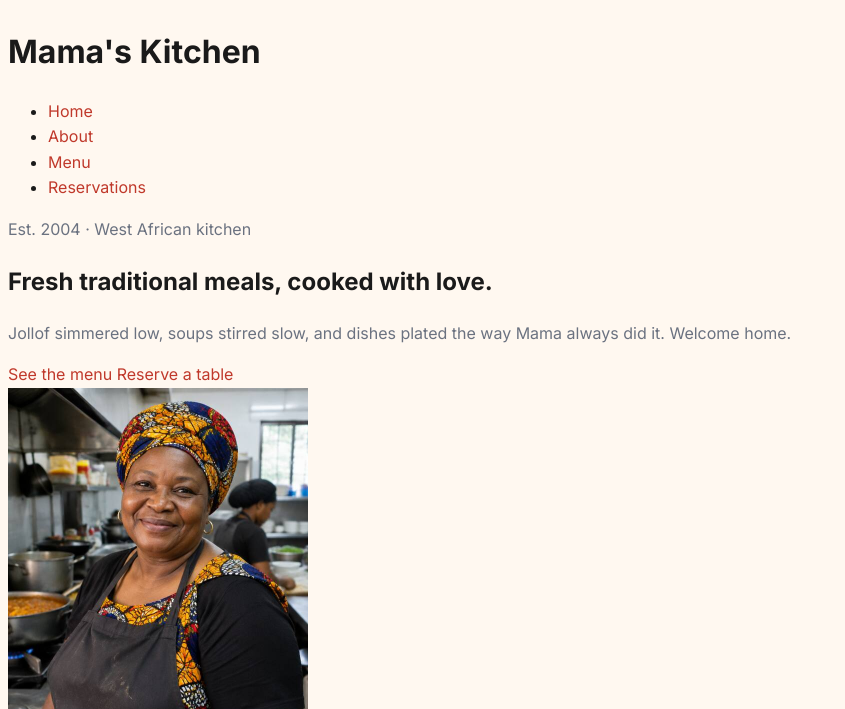
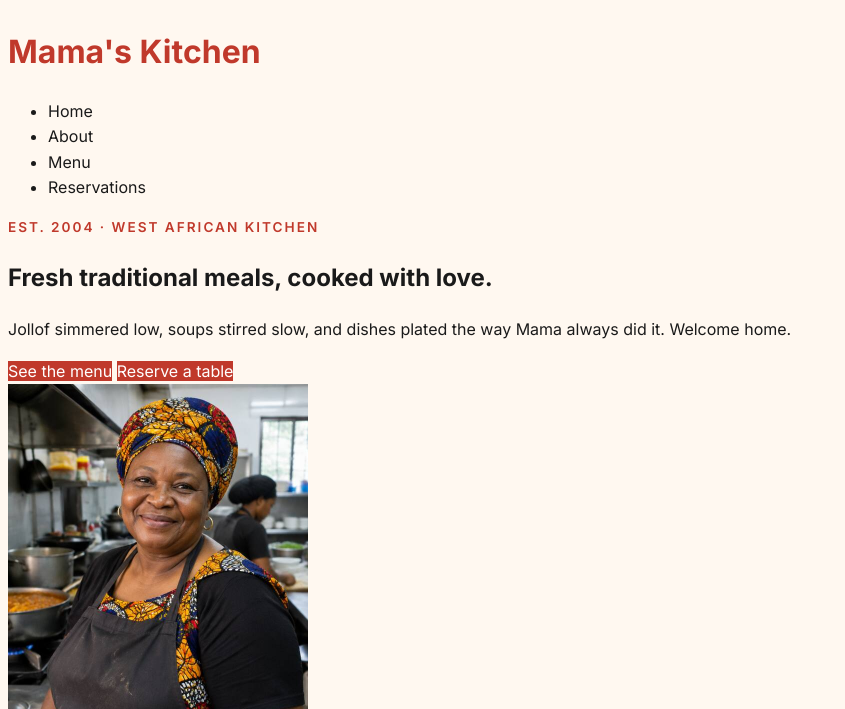
Before and after one commit to damianinnocent/mamas-kitchen, a plain HTML site: page index.html in a window 1280 px wide. Shown: the part 91-800 px from the top of the page, without its empty margins (0-845 px from the left). Drawn offline with Linux system fonts and the light colour scheme; a web font is replaced by a local one.

Commit message:
give style to classes

```diff
--- a/style.css
+++ b/style.css
@@ -12,11 +12,34 @@ h3,
 h4 {
     font-family: "inter", Arial, sans-serif;
 }
-p {
+/* p {
     color: #6b7280;
 }
 
 a {
     color: #c0392b;
     text-decoration: none;
+} */
+
+.eyebrow {
+    color:#c0392b;
+    font-size: 0.85rem;
+    font-weight: 600;
+    text-transform: uppercase;
+    letter-spacing: 2px;
 }
+
+.btn {
+    background-color: #c0392b;
+    color: #ffffff;
+    text-decoration: none;
+}
+
+header h1 {
+    color: #c0392b;
+}
+
+nav a {
+    color: #1a1a1a;
+    text-decoration: none;
+}
```
